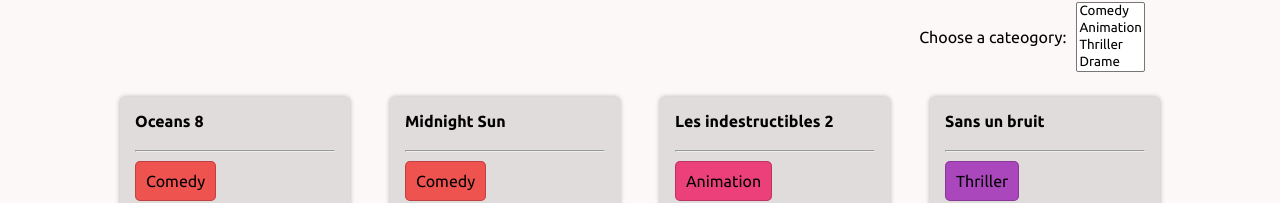
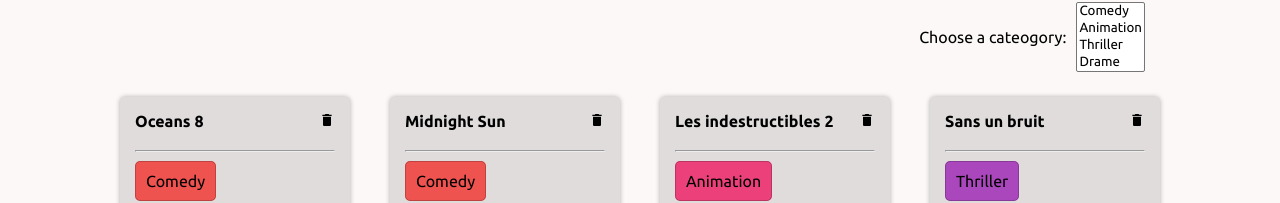
Before and after one commit to hamza-eljaouhari/react-interview, a React (Create React App) app: page /movies/1 in a window 1280 px wide. Shown: the part 133-336 px from the top of the page. Built offline with nearby package versions, Linux system fonts and the light colour scheme.

Commit message:
Allowing to like and dislike a post

```diff
--- a/src/Movies/Card.css
+++ b/src/Movies/Card.css
@@ -39,4 +39,9 @@
 .movie-dislikes, .movie-likes{
     display: table-cell;
     font-size: 12px;
+    cursor: pointer;
 }
+
+.delete-button{
+    float: right;
+}
--- a/src/Movies/Card.tsx
+++ b/src/Movies/Card.tsx
@@ -3,18 +3,25 @@
 
 import { MdThumbUp } from 'react-icons/md';
 import { MdThumbDown } from 'react-icons/md';
+import { MdDelete } from 'react-icons/md';
 
 const iconSize = 16;
 
 function Card(props: any){
-    const { id, title, category, categoryColor, likes, dislikes } = props;
-    console.log(categoryColor)
+
+    const { id, title, category, categoryColor, likes, dislikes, deleteItem, like, dislike} = props;
+
     return (
         <article className="movie-card">
             <header>
                 <strong>
                     { title }
                 </strong>
+                <span
+                    className="delete-button"
+                    onClick={() => deleteItem(id)}>
+                    <MdDelete></MdDelete>
+                </span>
             </header>
 
             <hr/>
@@ -24,11 +31,11 @@
             <hr/>
 
             <div className="movie-votes">
-                <span className="movie-dislikes">
+                <span onClick={() => dislike(id)} className="movie-dislikes">
                     <MdThumbDown size={iconSize}/>
                     ({dislikes})
                 </span>
-                <span className="movie-likes">
+                <span onClick={() => like(id)} className="movie-likes">
                     <MdThumbUp size={iconSize}/>
                     ({likes})
                 </span>
--- a/src/Movies/List.tsx
+++ b/src/Movies/List.tsx
@@ -42,6 +42,46 @@
         })
     }, []);
 
+    function like(id: string): void{
+        var newMovies = movies.map((movie: MovieType) => {
+            if(movie.id === id){
+                movie.likes++;
+            }
+
+            return movie
+        })
+
+        setMovies(newMovies);
+    }
+
+    function dislike(id: string): void{
+        var newMovies = movies.map((movie: MovieType) => {
+            if(movie.id === id){
+                movie.dislikes++;
+            }
+
+            return movie;
+        })
+
+        setMovies(newMovies);
+    }
+
+    function deleteItem(id: string): void{
+        const newMovies = movies.filter((movie: MovieType) => {
+            return movie.id !== id;
+        });
+
+        setMovies(newMovies);
+
+        const { pageNumber } = props.match.params;
+
+        console.log("length", movies.length)
+        console.log("page number", parseInt(pageNumber))
+        if(movies.length - 1 <= (parseInt(pageNumber) - 1) * DEFAULT_PER_PAGE){
+            props.history.push("/movies/" + (parseInt(pageNumber) - 1));
+        }
+    }
+
     function paginateMovies() : MovieType[] {
         const { pageNumber } = props.match.params;
         var moviesPage = [...movies]
@@ -50,7 +90,6 @@
 
     function hasPreviousPage() : boolean {
         const { pageNumber } = props.match.params;
-        console.log("haprev", parseInt(pageNumber) === 1)
         if(parseInt(pageNumber) === 1){
             return false;
         }
@@ -60,8 +99,6 @@
 
     function hasNextPage() : boolean {
         const { pageNumber } = props.match.params;
-        console.log("parseInt(pageNumber) * DEFAULT_PER_PAGE",parseInt(pageNumber) * DEFAULT_PER_PAGE);
-        console.log("movies.length", movies.length)
         if(parseInt(pageNumber) * DEFAULT_PER_PAGE < movies.length){
             return true;
         }
@@ -98,6 +135,9 @@
                             categoryColor={colorArray[moviesCategories.indexOf(movie.category)]}
                             likes={movie.likes}
                             dislikes={movie.dislikes}
+                            deleteItem={deleteItem}
+                            like={like}
+                            dislike={dislike}
                         ></Card>
                     })
                 }
--- a/src/Movies/Select.tsx
+++ b/src/Movies/Select.tsx
@@ -12,7 +12,7 @@
                 <select name="categories" id="categories" multiple>
                     {
                         props.categories.map((category: string) => {
-                            return <option value={category}>{ category }</option>
+                            return <option key={category} value={category}>{ category }</option>
                         })
                     }
                 </select>
```
